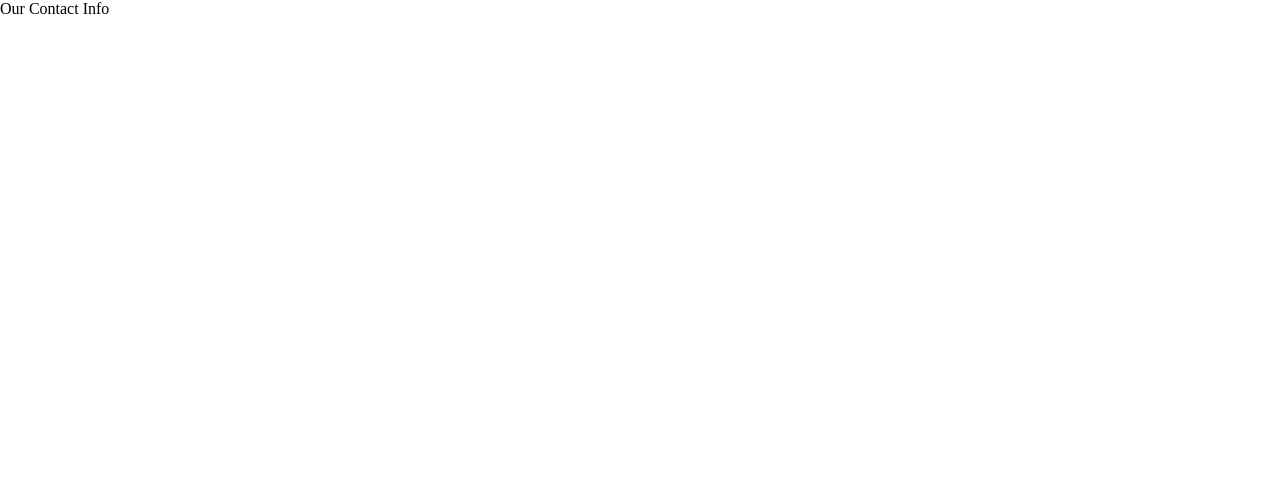
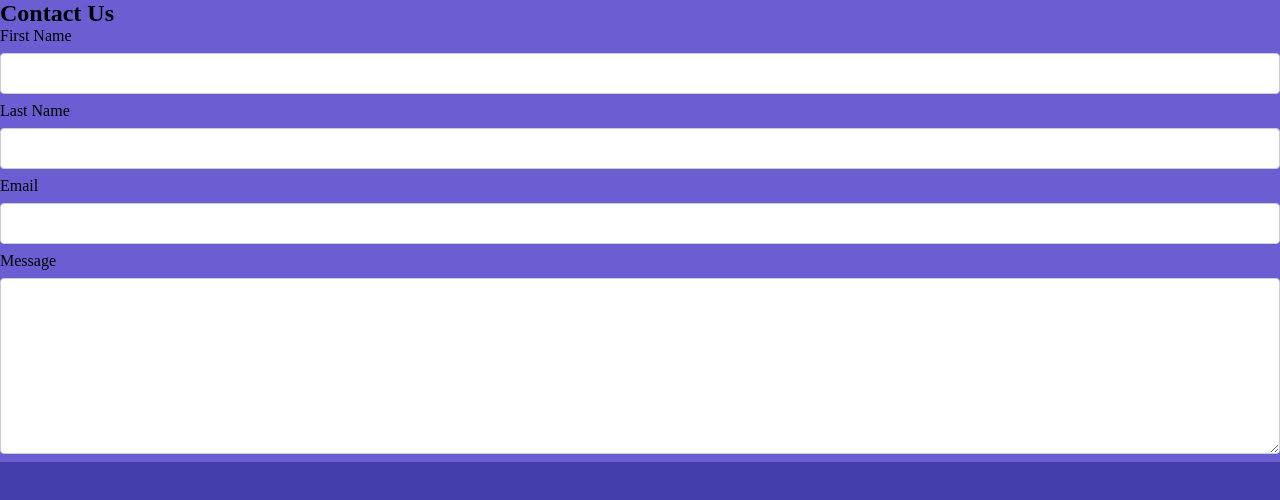
Before and after one commit to mpatel18/Builder-Service-Site, a Vue app in the folder site/: page /contact in a window 1280 px wide. Shown: the top 500 px of the page. Built offline with nearby package versions, Linux system fonts and the light colour scheme.

Commit message:
updated contact view

```diff
--- a/site/src/components/Information.vue
+++ b/site/src/components/Information.vue
@@ -1,6 +1,22 @@
 <template>
   <div class="information">
-      Our Contact Info
+      <div class="info-form">
+          <h2>Contact Us</h2>
+          <form action="">
+              <label for="fname">First Name</label>
+              <input type="text" id="fname">
+
+              <label for="lname">Last Name</label>
+              <input type="text" id="lname">
+
+              <label for="email">Email</label>
+              <input type="email" id="email">
+
+              <label for="message">Message</label>
+              <textarea name="message" id="message" cols="30" rows="10"></textarea>
+
+          </form>
+      </div>
   </div>
 </template>
 
@@ -18,5 +34,22 @@ export default {
 </script>
 
 <style lang="scss" scoped>
+    .information {
+        background-color: #443EAD;
+        height: 100vh;
+    }
 
+    .info-form {
+        background-color: #6B5ED2;
+
+        input[type=text], input[type=email], textarea {
+            width: 100%;
+            padding: 12px 20px;
+            margin: 8px 0;
+            display: block;
+            border: 1px solid #ccc;
+            border-radius: 4px;
+            box-sizing: border-box;
+        }
+    }
 </style>
```
